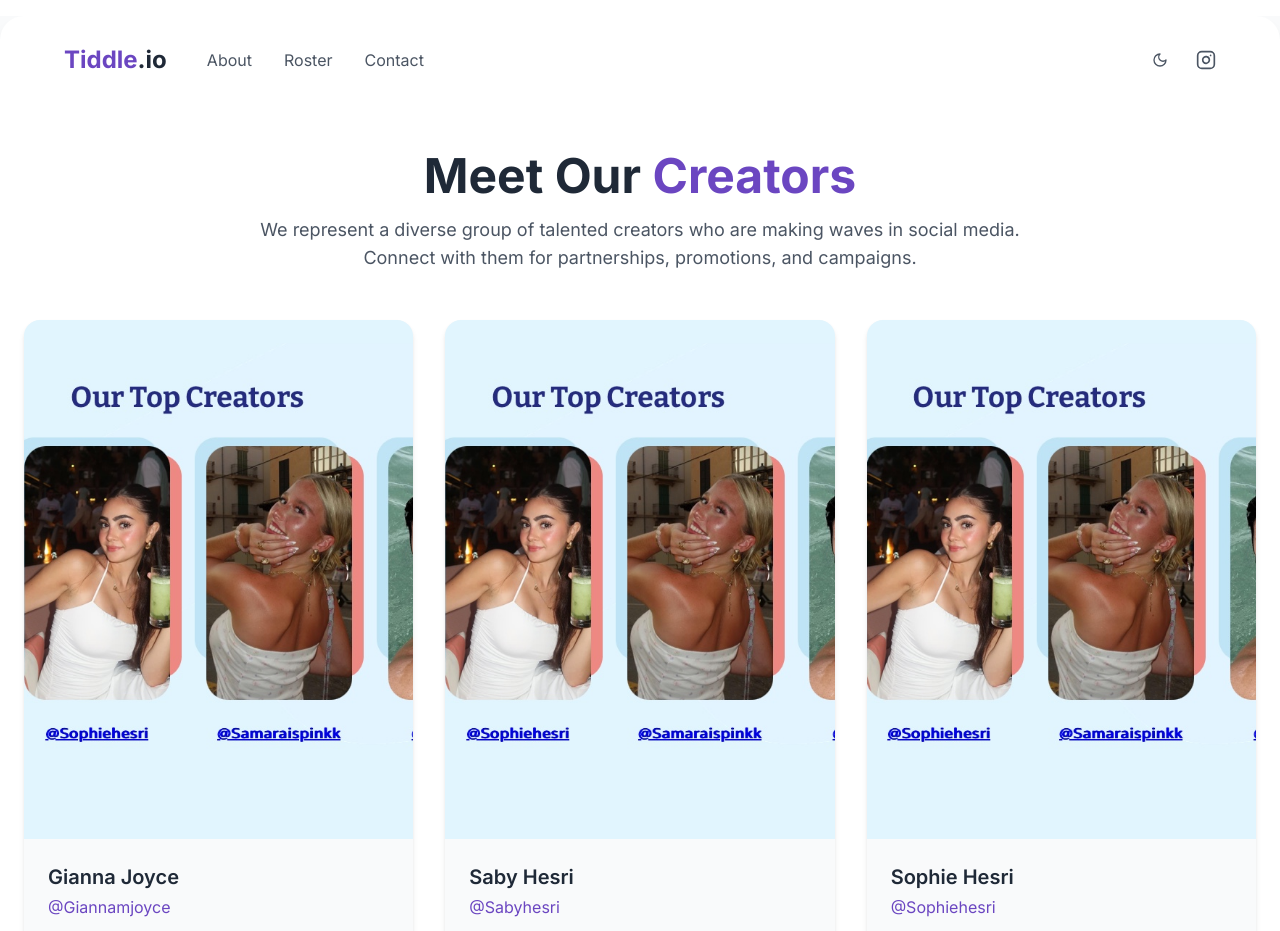
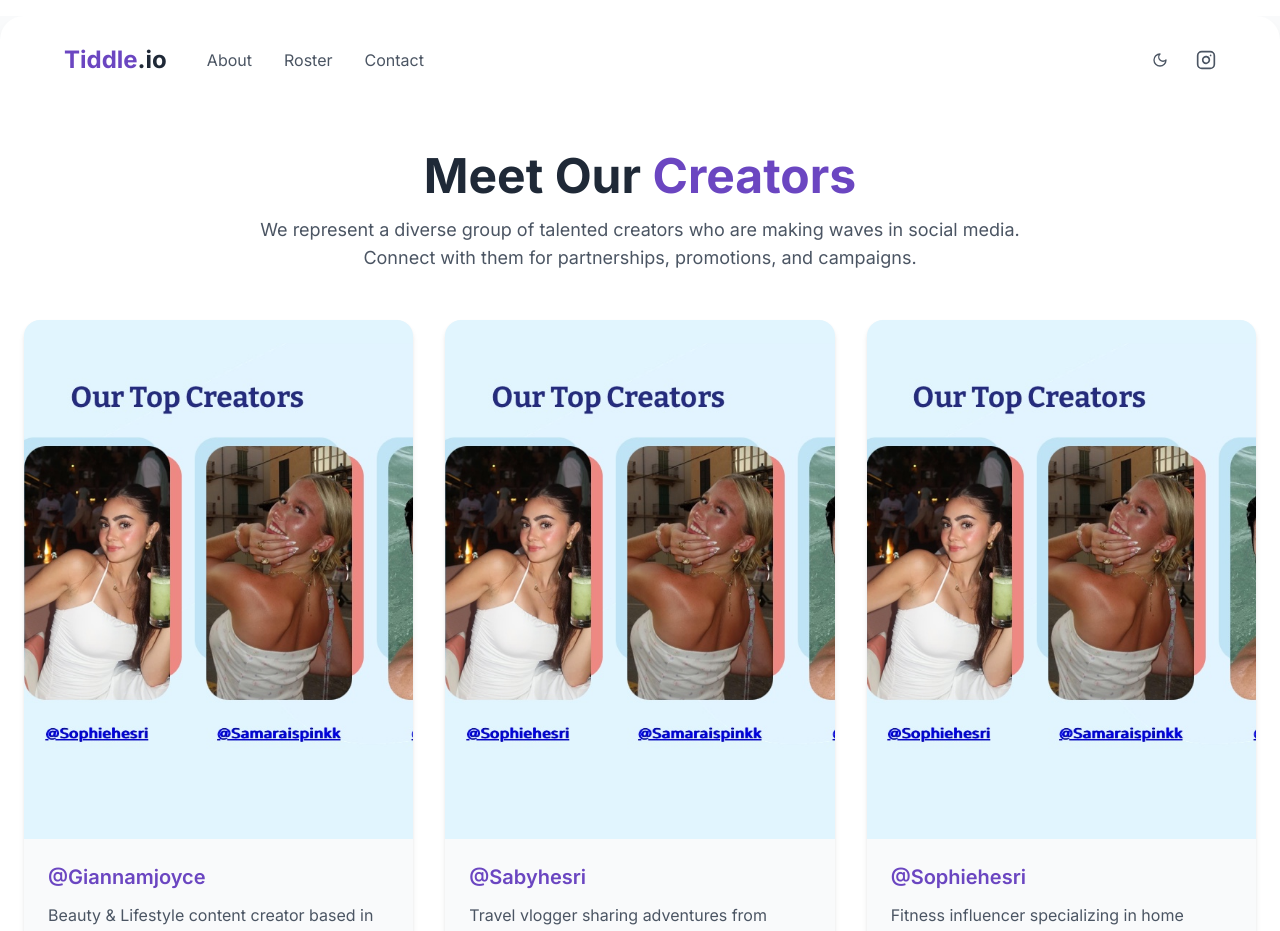
Before and after one commit to mitchkurtz123/tiddle-echo-creator, a React (Vite) app: page /roster in a window 1280 px wide. Shown: the top 931 px of the page. Built offline with nearby package versions, Linux system fonts and the light colour scheme.

Commit message:
Fix: Remove duplicate creator display
Removes the creator display from the roster page.

```diff
--- a/src/pages/Roster.tsx
+++ b/src/pages/Roster.tsx
@@ -1,4 +1,3 @@
-
 import React from 'react';
 import Navigation from '@/components/Navigation';
 import Footer from '@/components/Footer';
@@ -82,13 +81,12 @@ const Roster: React.FC = () => {
                 <div className="aspect-[3/4] relative overflow-hidden">
                   <img
                     src={creator.imageUrl}
-                    alt={creator.name}
+                    alt={creator.username}
                     className="w-full h-full object-cover"
                   />
                 </div>
                 <div className="p-6">
-                  <h3 className="text-xl font-semibold text-gray-800 dark:text-gray-100 mb-1">{creator.name}</h3>
-                  <p className="text-tiddle-purple dark:text-tiddle-purple-light mb-3">{creator.username}</p>
+                  <h3 className="text-xl font-semibold text-tiddle-purple dark:text-tiddle-purple-light mb-3">{creator.username}</h3>
                   <p className="text-gray-600 dark:text-gray-300 mb-4">{creator.bio}</p>
                   <div className="flex items-center space-x-4">
                     <a
@@ -101,7 +99,7 @@ const Roster: React.FC = () => {
                       <span className="text-sm">Instagram</span>
                     </a>
                     <a
-                      href={`/contact?creator=${creator.name}`}
+                      href={`/contact?creator=${creator.username}`}
                       className="flex items-center text-gray-600 dark:text-gray-300 hover:text-tiddle-purple dark:hover:text-tiddle-purple-light"
                     >
                       <Mail className="h-5 w-5 mr-1" />
```
